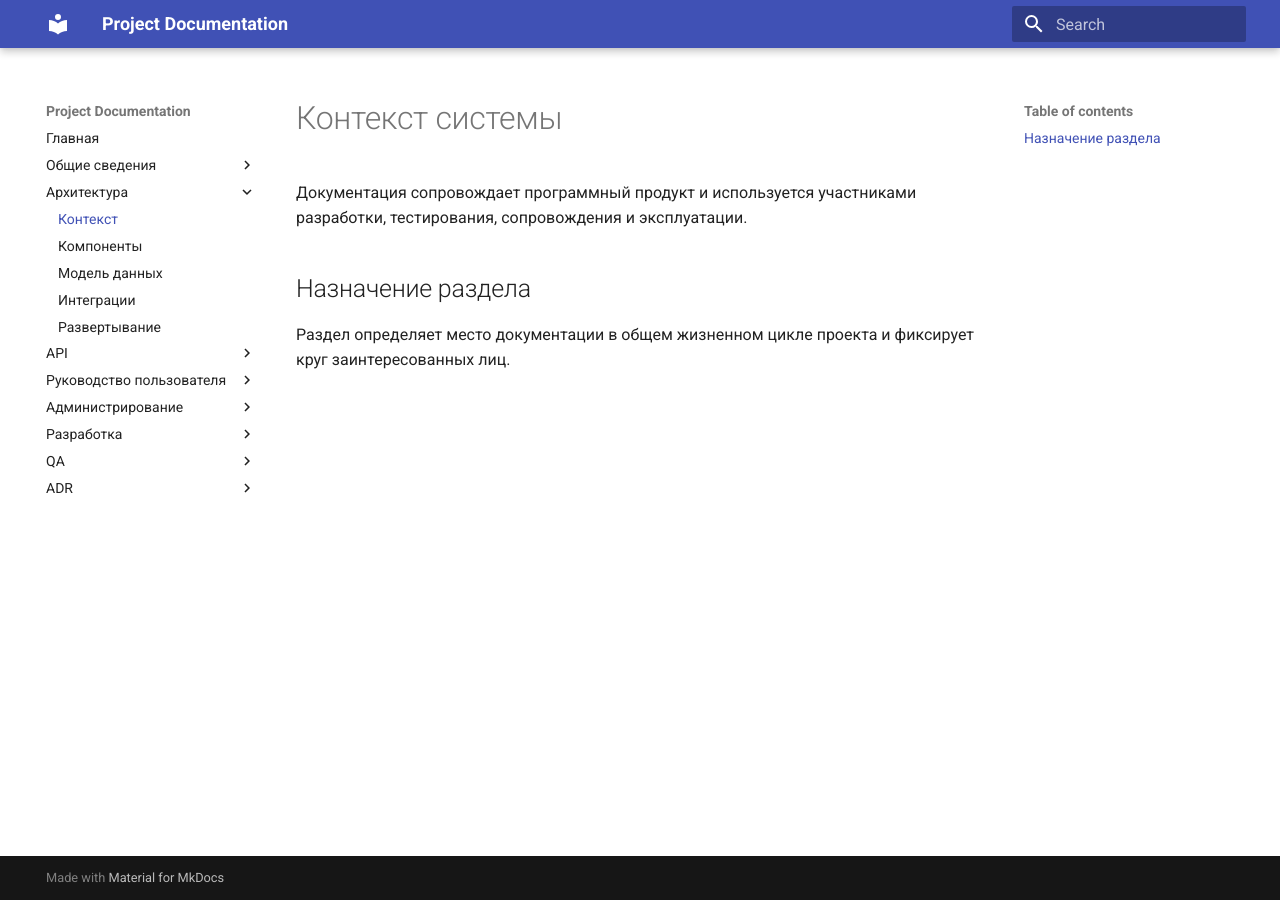
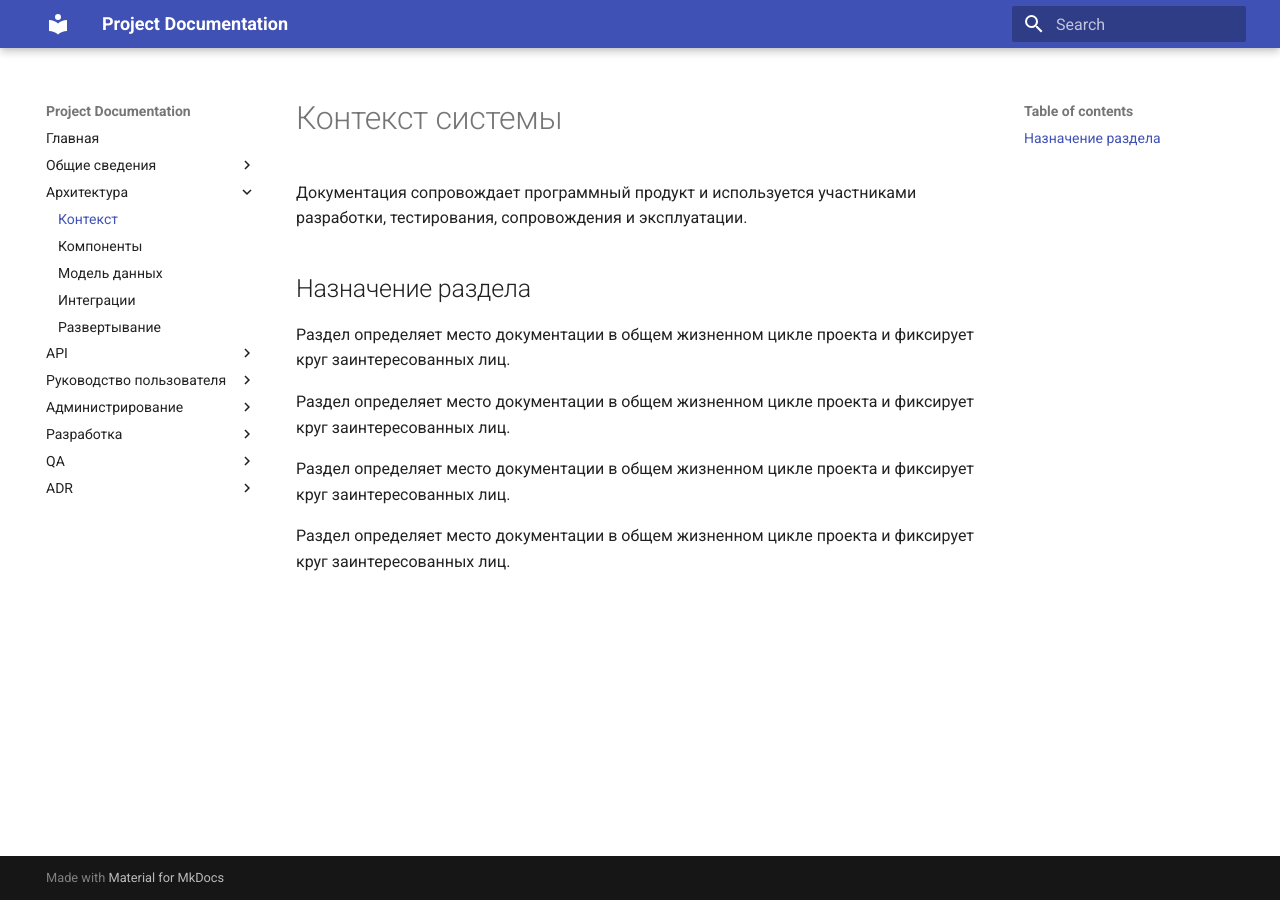
Before and after one commit to techwri/Demo, an MkDocs documentation site: the page built from docs/architecture/context.md, in a window 1280 px wide. Built offline with MkDocs 1.6.1 and Material for MkDocs 9.7.7, drawn with Linux system fonts in a browser that asks for light colours.

Commit message:
Update context.md

```diff
--- a/docs/architecture/context.md
+++ b/docs/architecture/context.md
@@ -5,3 +5,9 @@
 ## Назначение раздела
 
 Раздел определяет место документации в общем жизненном цикле проекта и фиксирует круг заинтересованных лиц.
+
+Раздел определяет место документации в общем жизненном цикле проекта и фиксирует круг заинтересованных лиц.
+
+Раздел определяет место документации в общем жизненном цикле проекта и фиксирует круг заинтересованных лиц.
+
+Раздел определяет место документации в общем жизненном цикле проекта и фиксирует круг заинтересованных лиц.
```
